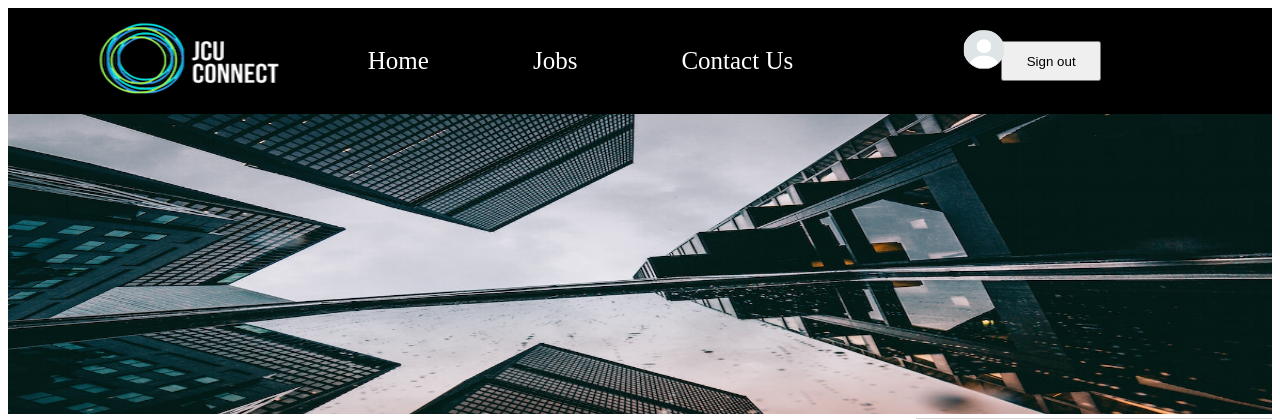
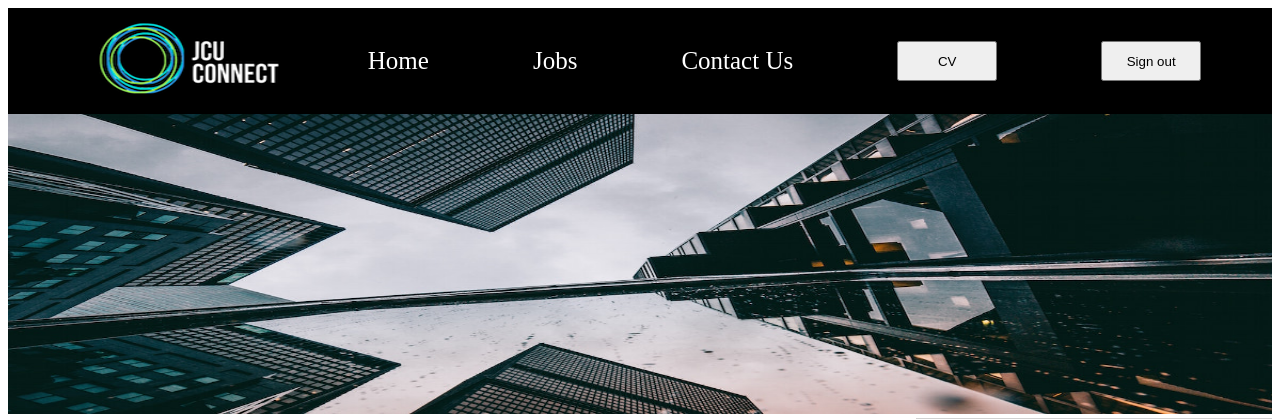
Before and after one commit to CDivyaPrabha/CP3405-Assessment, a Flask app: page /student_home_page in a window 1280 px wide. Shown: the top 419 px of the page. Run offline with Flask 2, Linux system fonts and the light colour scheme.

Commit message:
Final demo

```diff
--- a/app/templates/apply_jobs.html
+++ b/app/templates/apply_jobs.html
@@ -15,7 +15,7 @@
     <td><a href={{ url_for('student_home_page') }}>Home</a></td>
     <td><a href={{ url_for('student_jobs') }}>Jobs</a></td>
     <td><a href="">Contact Us</a></td>
-    <td><div class="profpic"><a href={{ url_for('redirect_cv') }}><img class="profileforPic" src="../static/images/profile.png" height="45px" width="60px" alt="Profile"></a></div></td>
+    <td><a href={{ url_for('redirect_cv') }}><button class="logout">CV</button></a></td>
     <td><a href={{ url_for('logout') }}><button class="logout">Log out</button></a></td>
     </tr>
 </table>
--- a/app/templates/formCV.html
+++ b/app/templates/formCV.html
@@ -13,7 +13,7 @@
     <td><a href={{ url_for('student_home_page') }}>Home</a></td>
     <td><a href={{ url_for('student_jobs') }}>Jobs</a></td>
     <td><a href="">Contact Us</a></td>
-    <td><div class="profpic"><a href=""><img class="profileforPic" src="../static/images/profile.png" height="45px" width="60px" alt="Profile"></a></div></td>
+    <td><a href=""><button class="logout">CV</button></a></td>
     <td><a href={{ url_for('logout') }}><button class="logout">Sign out</button></a></td>
     </tr>
 </table>
--- a/app/templates/homeStudent.html
+++ b/app/templates/homeStudent.html
@@ -13,7 +13,7 @@
     <td><a href={{ url_for('student_home_page') }}>Home</a></td>
     <td><a href={{ url_for('student_jobs') }}>Jobs</a></td>
     <td><a href="">Contact Us</a></td>
-   <td><div class="profpic"><a href={{ url_for('redirect_cv') }}><img class="profileforPic" src="../static/images/profile.png" height="45px" width="60px" alt="Profile"></a></div></td>
+    <td><a href={{ url_for('redirect_cv') }}><button class="logout">CV</button></a></td>
     <td><a href={{ url_for('logout') }}><button class="logout">Sign out</button></a></td>
     </tr>
 </table>
--- a/app/templates/searchJob.html
+++ b/app/templates/searchJob.html
@@ -20,7 +20,7 @@
     <td><a href={{ url_for('student_home_page') }}>Home</a></td>
     <td><a href={{ url_for('student_jobs') }}>Jobs</a></td>
     <td><a href="">Contact Us</a></td>
-    <td><div class="profpic"><a href={{ url_for('redirect_cv') }}><img class="profileforPic" src="../static/images/profile.png" height="45px" width="60px" alt="Profile"></a></div></td>
+    <td><a href={{ url_for('redirect_cv') }}><button class="logout">CV</button></a></td>
     <td><a href={{ url_for('logout') }}><button class="logout">Sign out</button></a></td>
     </tr>
 </table>
```
